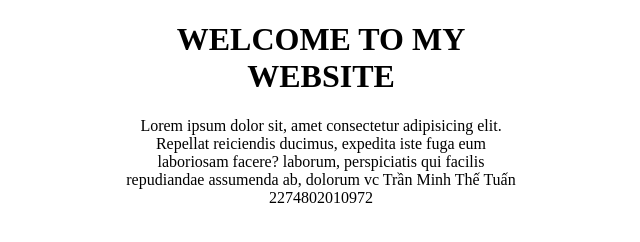
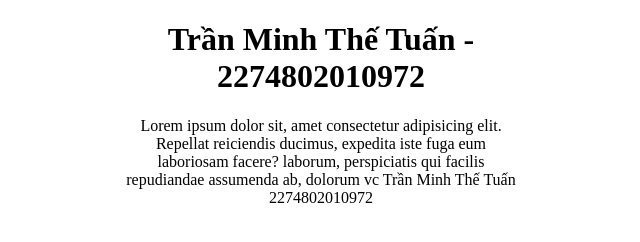
Before and after one commit to tmttb/netlify-app, a plain HTML site: page index.html in a window 1280 px wide. Shown: the whole page, without its empty margins (319-959 px from the left). Drawn offline with Linux system fonts and the light colour scheme.

```diff
--- a/index.html
+++ b/index.html
@@ -13,7 +13,8 @@
 
 
     <div class="container">
-        <h1>WELCOME TO MY WEBSITE</h1>
+        <h1>Trần Minh Thế Tuấn -
+            2274802010972</h1>
         <p>Lorem ipsum dolor sit, amet consectetur adipisicing elit.
 
         Repellat reiciendis ducimus, expedita iste fuga eum laboriosam facere?
```
